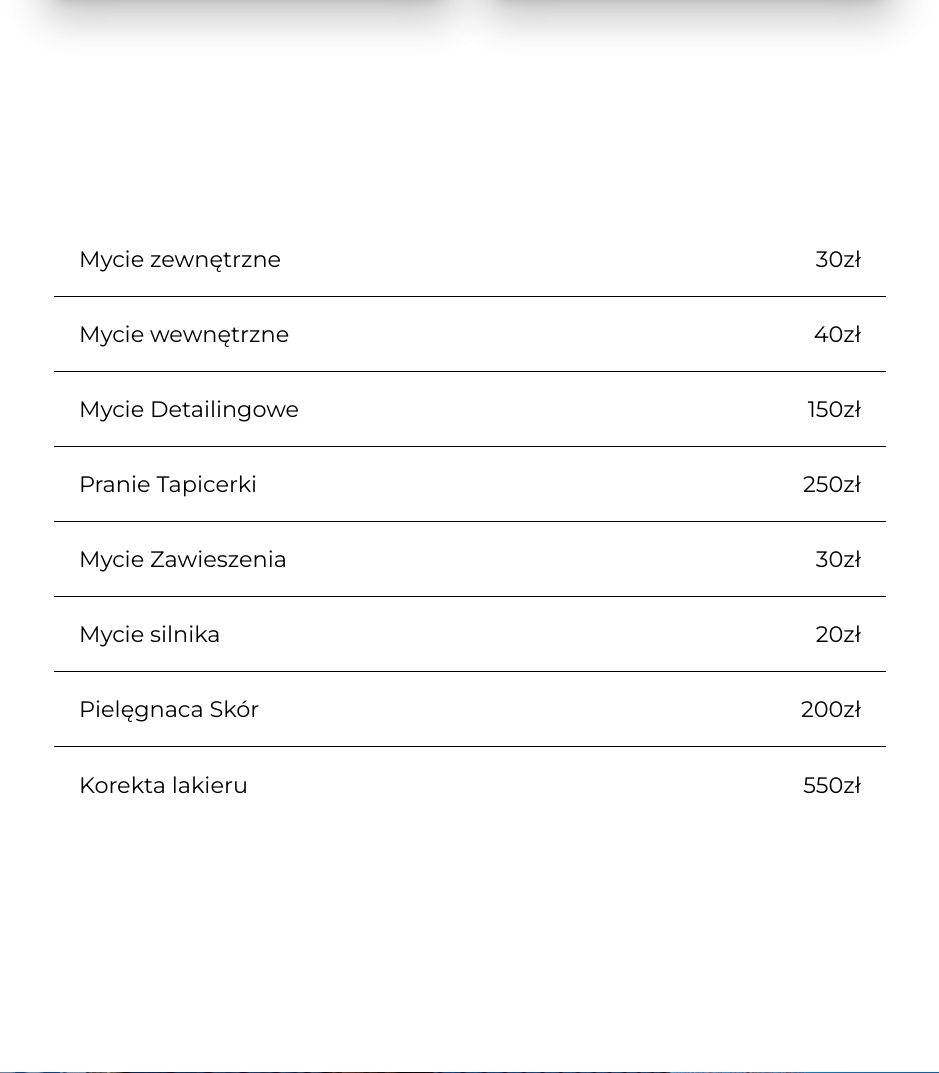
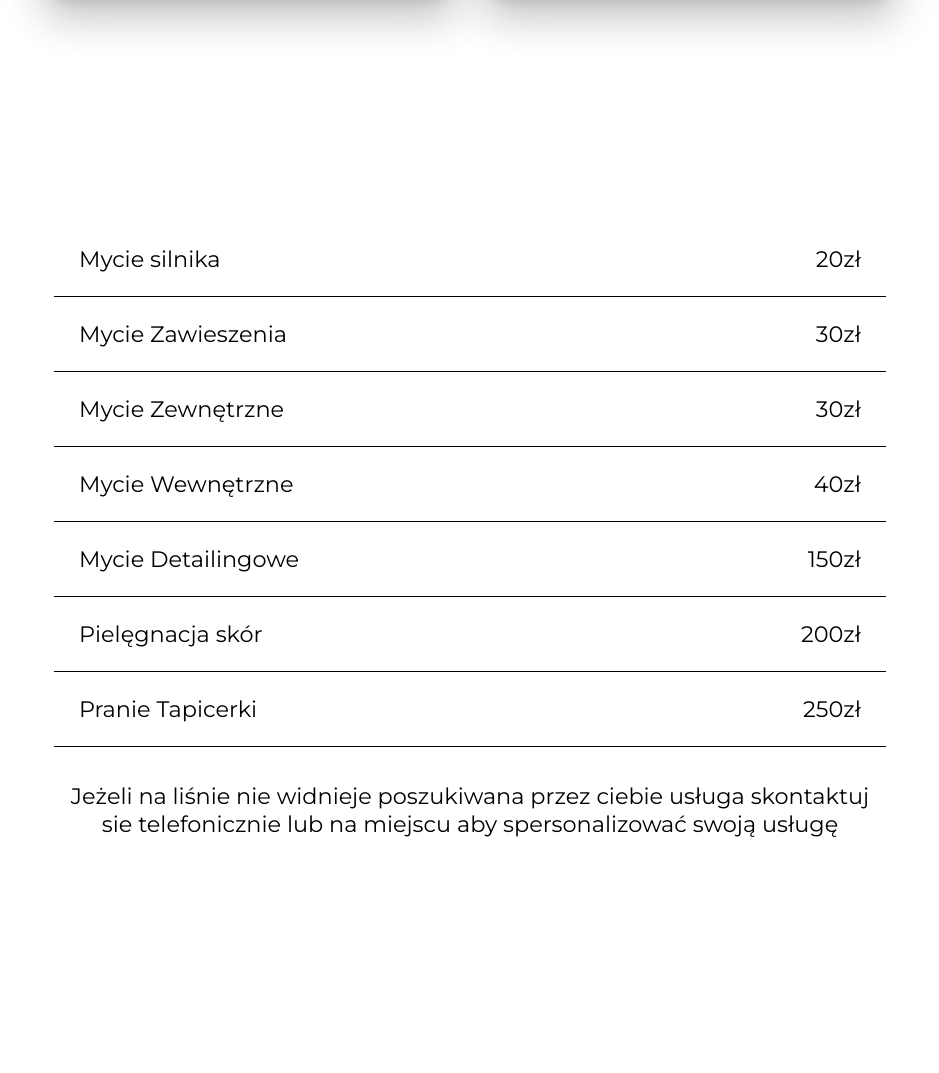
Before and after one commit to KappaPrajd/autospa, a PHP site: page / in a window 1280 px wide. Shown: the part 1428-2501 px from the top of the page, without its empty margins (170-1109 px from the left). Run offline with PHP 8.4, Linux system fonts and the light colour scheme; some libraries are stand-ins or nearby versions.

Commit message:
tableupdate

```diff
--- a/css/main.css
+++ b/css/main.css
@@ -50,4 +50,5 @@ body {
 #panel3 {
   height: fit-content;
   padding: 150px 0 0;
+  flex-direction: column;
 }
--- a/css/services.css
+++ b/css/services.css
@@ -9,10 +9,14 @@ tr {
 td {
   font-size: 1.4rem;
   padding: 0 25px;
+  border-bottom: 1px solid black;
 }
 
-td:not(tr:last-child > *) {
-  border-bottom: 1px solid black;
+.text-disclaimer{
+  font-size: 1.4rem;
+  text-align: center;
+  padding-top: 35px;
+  width: 65vw;
 }
 
 td:nth-child(even) {
--- a/index.html
+++ b/index.html
@@ -86,11 +86,19 @@
       <div class="panel" id="panel3">
         <table cellspacing="0">
           <tr>
-            <td>Mycie zewnętrzne</td>
+            <td>Mycie silnika</td>
+            <td>20zł</td>
+          </tr>
+          <tr>
+            <td>Mycie Zawieszenia</td>
             <td>30zł</td>
           </tr>
           <tr>
-            <td>Mycie wewnętrzne</td>
+            <td>Mycie Zewnętrzne</td>
+            <td>30zł</td>
+          </tr>
+          <tr>
+            <td>Mycie Wewnętrzne</td>
             <td>40zł</td>
           </tr>
           <tr>
@@ -98,26 +106,15 @@
             <td>150zł</td>
           </tr>
           <tr>
+            <td>Pielęgnacja skór</td>
+            <td>200zł</td>
+          </tr>
+          <tr>
             <td>Pranie Tapicerki</td>
             <td>250zł</td>
           </tr>
-          <tr>
-            <td>Mycie Zawieszenia</td>
-            <td>30zł</td>
-          </tr>
-          <tr>
-            <td>Mycie silnika</td>
-            <td>20zł</td>
-          </tr>
-          <tr>
-            <td>Pielęgnaca Skór</td>
-            <td>200zł</td>
-          </tr>
-          <tr>
-            <td>Korekta lakieru</td>
-            <td>550zł</td>
-          </tr>
         </table>
+        <p class="text-disclaimer">Jeżeli na liśnie nie widnieje poszukiwana przez ciebie usługa skontaktuj sie telefonicznie lub na miejscu aby spersonalizować swoją usługę</p>
       </div>
       <div class="panel" id="panel4">
         <div class="glide">
```
